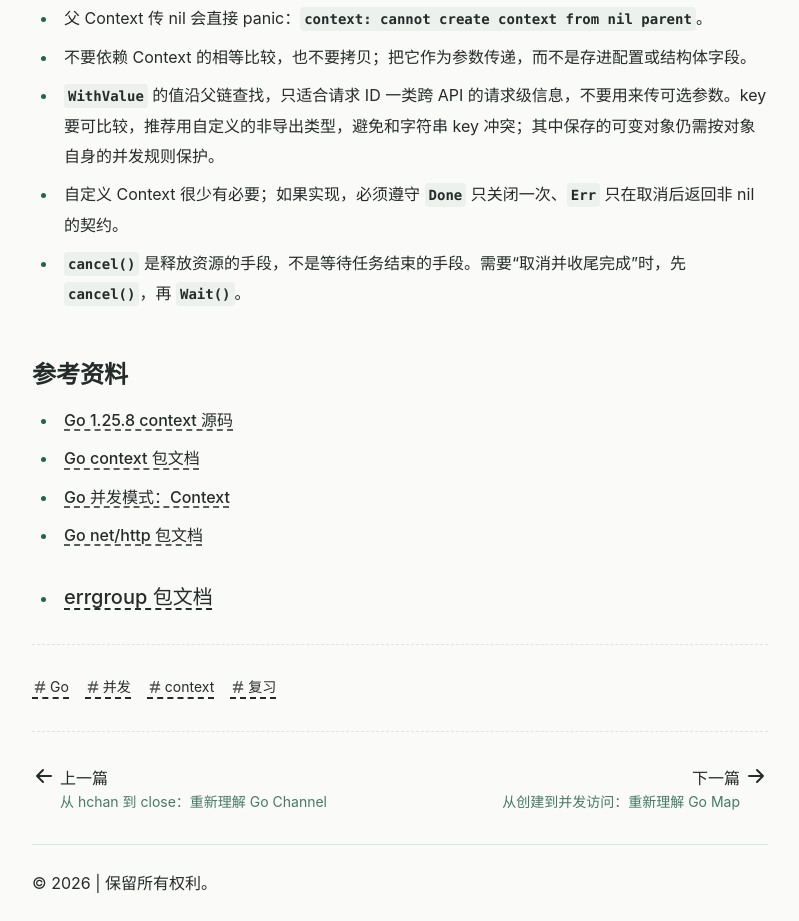
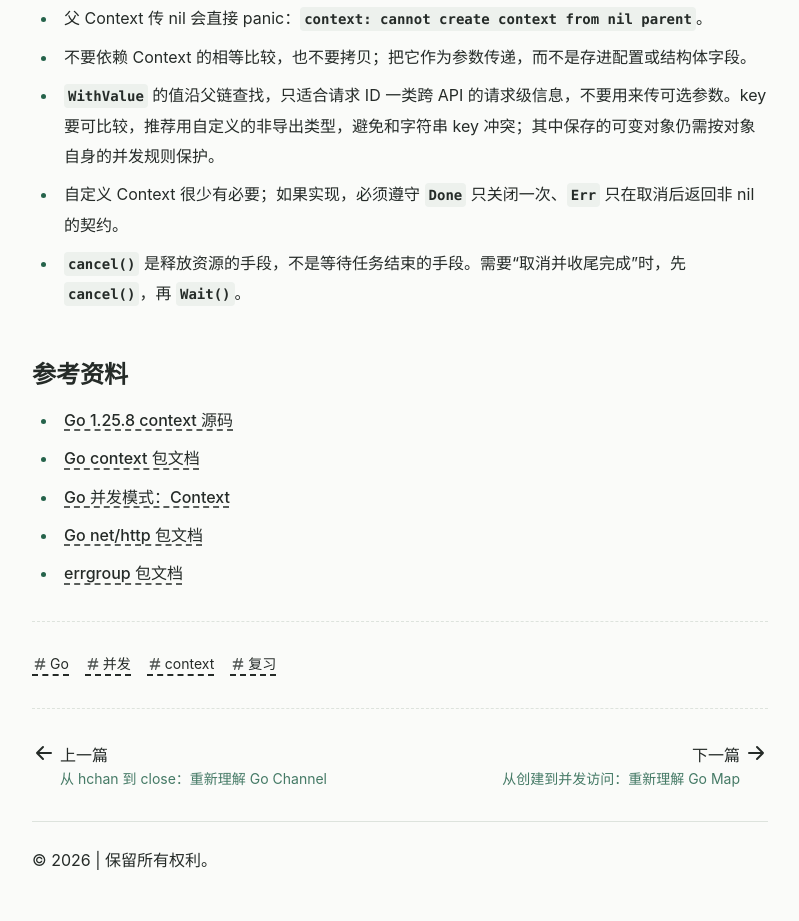
Before and after one commit to julesChu12/blog-pages, a plain HTML site: page site/posts/go/context-from-request-to-cancellation/index.html in a window 1280 px wide. Shown: the part 10302-11223 px from the top of the page, without its empty margins (240-1039 px from the left). After the commit the page ends 11200 px from the top, so only its background shows below. Drawn offline with Linux system fonts and the light colour scheme.

Commit message:
Publish blog from b6c2be1c1607ba7bf777bbd473e7b09f03e8e015

```diff
--- a/site/pagefind/pagefind-entry.json
+++ b/site/pagefind/pagefind-entry.json
@@ -1 +1 @@
-{"version":"1.5.2","languages":{"zh-cn":{"hash":"zh-cn_ca61dd95275df","wasm":null,"page_count":6}},"include_characters":["_","‿","⁀","⁔","︳","︴","﹍","﹎","﹏","＿"]}
+{"version":"1.5.2","languages":{"zh-cn":{"hash":"zh-cn_3e9579c9318a9","wasm":null,"page_count":6}},"include_characters":["_","‿","⁀","⁔","︳","︴","﹍","﹎","﹏","＿"]}
--- a/site/posts/go/context-from-request-to-cancellation/index.html
+++ b/site/posts/go/context-from-request-to-cancellation/index.html
@@ -460,9 +460,7 @@
 <li><a href="https://pkg.go.dev/context">Go context 包文档</a></li>
 <li><a href="https://go.dev/blog/context">Go 并发模式：Context</a></li>
 <li><a href="https://pkg.go.dev/net/http#NewRequestWithContext">Go net/http 包文档</a></li>
-<li>
-<h3 id="errgroup-包文档"><a href="https://pkg.go.dev/golang.org/x/sync/errgroup">errgroup 包文档</a></h3>
-</li>
+<li><a href="https://pkg.go.dev/golang.org/x/sync/errgroup">errgroup 包文档</a></li>
 </ul> </article> <hr class="my-8 border-dashed">  <div id="btt-btn-container" class="fixed inset-e-4 bottom-8 z-50 md:sticky md:inset-e-auto md:float-end md:me-1 translate-y-14 opacity-0 transition duration-500"> <button data-button="back-to-top" class="group bg-background relative px-2 py-1 size-14 rounded-full shadow-xl md:h-8 md:w-fit md:rounded-md md:shadow-none md:focus-visible:rounded-none md:bg-background/35 md:bg-clip-padding md:backdrop-blur-lg"> <span id="progress-indicator" class="absolute inset-0 -z-10 block size-14 scale-110 rounded-full bg-transparent md:hidden md:h-8 md:rounded-md"></span> <svg width="24" height="24" fill="none" stroke="currentColor" stroke-linecap="round" stroke-linejoin="round" stroke-width="2" class="inline-block rotate-90 md:hidden" viewBox="0 0 24 24"><path stroke="none" d="M0 0h24v24H0z" /><path d="M5 12h14M5 12l6 6M5 12l6-6" /></svg> <span class="group-hover:text-accent sr-only text-sm md:not-sr-only"> <svg width="24" height="24" fill="none" stroke="currentColor" stroke-linecap="round" stroke-linejoin="round" stroke-width="2" class="inline-block size-4" viewBox="0 0 24 24"><path stroke="none" d="M0 0h24v24H0z" /><path d="M12 5v14M16 9l-4-4M8 9l4-4" /></svg> 回到顶部 </span> </button> </div> <script data-astro-rerun>
   function backToTop() {
     const rootElement = document.documentElement;
```
Also changed, not shown: 8 other files.
